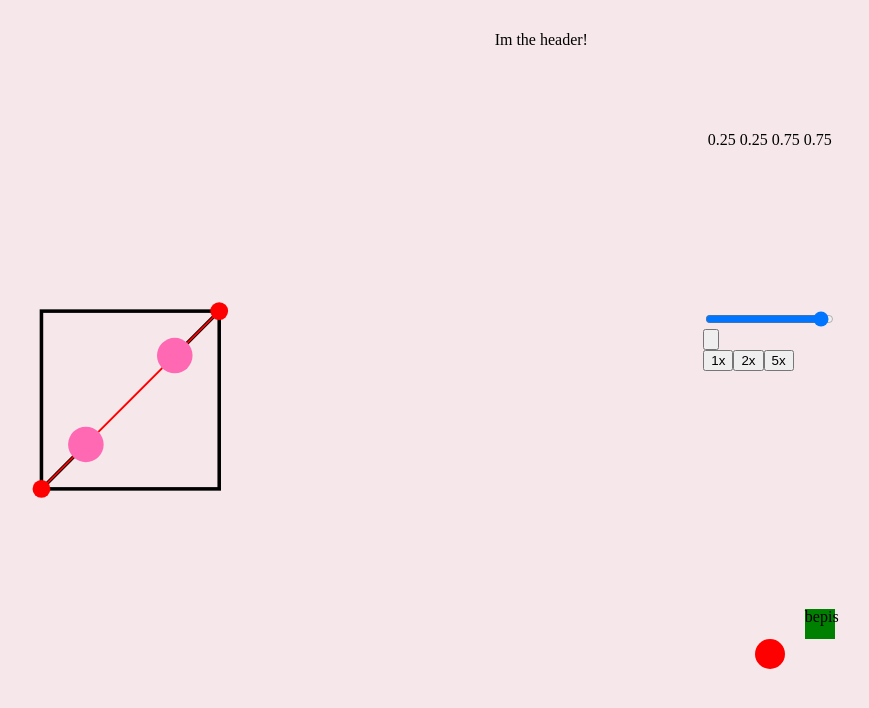
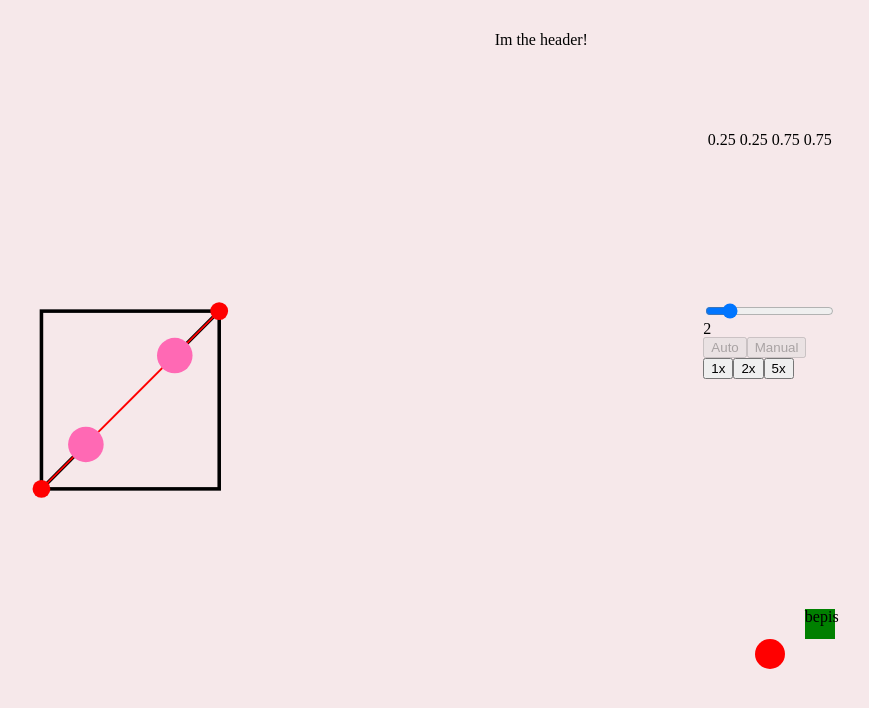
Before and after one commit to DangerN/bezier-curver, a React (Create React App) app: page / in a window 1280 px wide. Shown: the top 708 px of the page, without its empty margins (53-922 px from the left). Built offline with nearby package versions, Linux system fonts and the light colour scheme.

Commit message:
'added functionality to slider, added playback buttons'

```diff
--- a/src/App.js
+++ b/src/App.js
@@ -12,7 +12,7 @@ function App() {
     <div className="App">
       <Header />
       <Graph dispatch={dispatch} multiplier={appState.multiplier}/>
-      <Settings dispatch={dispatch}/>
+      <Settings dispatch={dispatch} {...appState}/>
       <Instructions {...appState}/>
       <Output {...appState}/>
     </div>
--- a/src/components/Graph.jsx
+++ b/src/components/Graph.jsx
@@ -44,8 +44,8 @@ const Graph = (props) => {
     console.log(graphState.handleOne.y*multiplier, graphState.handleTwo.y*multiplier);
     return (`
       M 25, 275
-      C ${graphState.handleOne.x},${graphState.handleOne.y*multiplier}
-        ${graphState.handleTwo.x},${graphState.handleTwo.y*multiplier}
+      C ${graphState.handleOne.x},${graphState.handleOne.y}
+        ${graphState.handleTwo.x},${graphState.handleTwo.y}
         125,175
     `)
   }
--- a/src/components/Output.jsx
+++ b/src/components/Output.jsx
@@ -1,8 +1,11 @@
 import React, { useState, useEffect} from 'react'
 
 const Output = props => {
-  const {handleOne, handleTwo, multiplier} = props
+  const {handleOne, handleTwo, multiplier, animationSpeed} = props
+  console.log(animationSpeed);
   const animation = {
+    // animationDuration: 2s,
+    animationDuration: `${animationSpeed}s`,
     animationTimingFunction: `cubic-bezier(${handleOne.x}, ${handleOne.y*multiplier}, ${handleTwo.x}, ${handleTwo.y*multiplier})`,
   }
   return (
--- a/src/components/Settings.jsx
+++ b/src/components/Settings.jsx
@@ -1,18 +1,24 @@
 import React from 'react'
 
 const Settings = props => {
-  const {dispatch, multiplier} = props
+  const {dispatch, multiplier, animationSpeed} = props
   const behaviorButtons = () => {
     return (
       <div className='behaviorButtons'>
-        <input type='button' value=''></input>
+        <input type='button' value='Auto' disabled></input>
+        <input type='button' value='Manual' disabled></input>
       </div>
     )
   }
   const speedSlider = () => {
+    const handleSliderChange = event => {
+      dispatch({type: 'changeAnimationSpeed', speed: parseFloat(event.target.value)})
+    }
+    console.log(animationSpeed);
     return (
       <div className='speedSlider'>
-        <input type='range' min='0.5' max='12' step='0.25'></input>
+        <input onChange={handleSliderChange} value={animationSpeed} type='range' min='0.25' max='12' step='0.25'></input>
+        <div>{animationSpeed}</div>
       </div>
     )
   }
--- a/src/css/index.css
+++ b/src/css/index.css
@@ -134,7 +134,6 @@ header {
   position: relative; }
 
 #circle {
-  animation-duration: 2s;
   animation-name: circleResize;
   animation-iteration-count: infinite;
   animation-direction: alternate; }
--- a/src/scss/index.scss
+++ b/src/scss/index.scss
@@ -61,7 +61,7 @@ header {
 }
 
 #circle {
-  animation-duration: 2s;
+  // animation-duration: 2s;
   animation-name: circleResize;
   animation-iteration-count: infinite;
   animation-direction: alternate;
--- a/src/useAppState.jsx
+++ b/src/useAppState.jsx
@@ -6,6 +6,7 @@ function useAppState() {
     handleTwo: {x: 0.75, y: 0.75},
     multiplier: 1,
     animationSpeed: 2,
+    autoPlay: true
   }
   function scalePositions(positions) {
     return positions
@@ -24,6 +25,8 @@ function useAppState() {
         }}
       case 'changeMultiplier':
         return {...state, multiplier: action.multiplier}
+      case 'changeAnimationSpeed':
+        return {...state, animationSpeed: action.speed}
       default:
         console.log('wowee an error', action);
         throw new Error()
```
